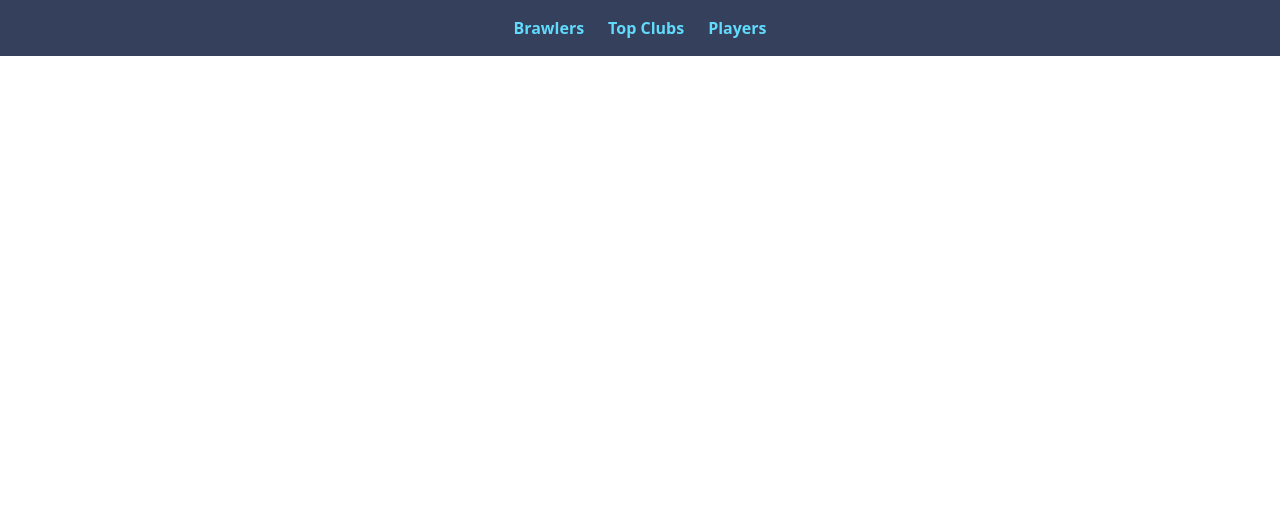
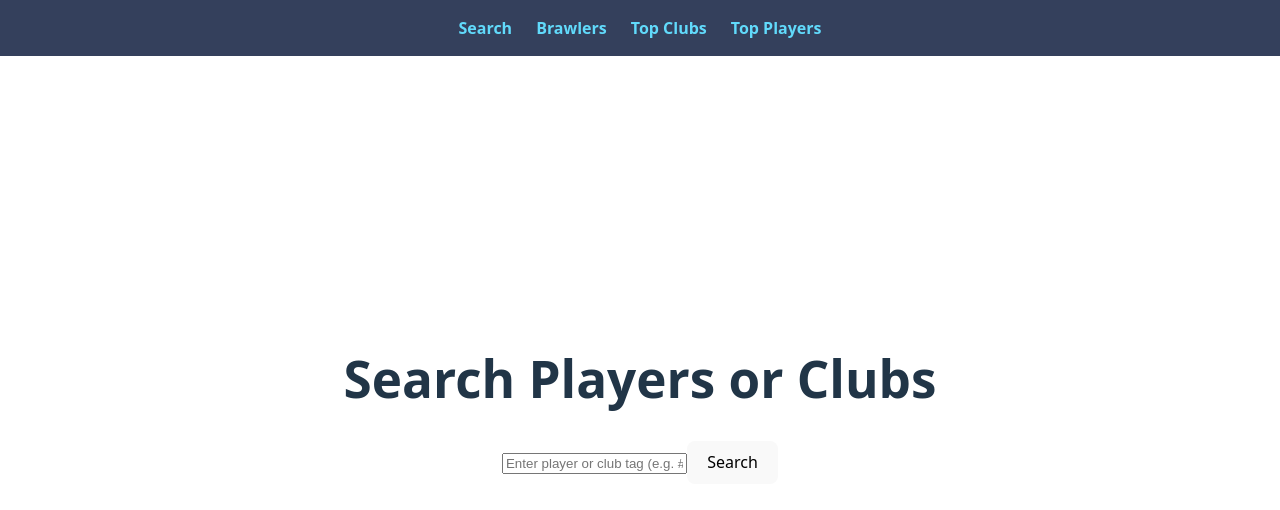
Before and after one commit to ifojiaku/Brawl-Stars-Database-Project, a React (Vite) app in the folder Frontend/: page /search in a window 1280 px wide. Shown: the top 510 px of the page. Built offline with nearby package versions, Linux system fonts and the light colour scheme; no server answers.

Commit message:
Adds somewhat functional search page. Updates header

```diff
--- a/Frontend/src/components/header.jsx
+++ b/Frontend/src/components/header.jsx
@@ -5,9 +5,12 @@
   return (
     <header style={styles.header}>
       <nav style={styles.nav}>
+        <Link to="/search" style={styles.link}>
+        Search
+        </Link>
         <Link to="/brawler" style={styles.link}>Brawlers</Link>
         <Link to="/clubs" style={styles.link}>Top Clubs</Link>
-        <Link to="/players" style={styles.link}>Players</Link>
+        <Link to="/players" style={styles.link}>Top Players</Link>
         {/* <Link to="/items" style={styles.link}>Items</Link> */}
         {/* might not do an items list but could eventaully. will just use items as shown in brawler */}
       </nav>
--- a/Frontend/src/main.jsx
+++ b/Frontend/src/main.jsx
@@ -10,6 +10,7 @@
 import TopPlayersPage from './pages/TopPlayersPage.jsx';
 import PlayerPage from './pages/PlayerPage.jsx';
 import Header from './components/header'
+import SearchPage from './pages/searchPage.jsx';
 
 createRoot(document.getElementById('root')).render(
   <StrictMode>
@@ -23,6 +24,7 @@
         <Route path="/clubs" element={<AllClubsPage/>}/>
         <Route path="/players" element={<TopPlayersPage/>}/>
         <Route path="/players/:playerTag" element={<PlayerPage />} />
+        <Route path="/search" element={<SearchPage/>}/>
       </Routes>
     </Router>
   </StrictMode>,
--- /dev/null
+++ b/Frontend/src/pages/searchPage.jsx
@@ -0,0 +1,73 @@
+import { supabase_connection } from '../supabase/supabase';
+import { useNavigate } from 'react-router-dom';
+import { useState } from 'react';
+
+const SearchPage = () => {
+  const [input, setInput] = useState('');
+  const [error, setError] = useState('');
+  const navigate = useNavigate();
+
+  const handleSearch = async (e) => {
+    e.preventDefault();
+    setError('');
+
+    const tag = input.trim().toUpperCase().replace(/^#/, '');
+
+    if (!tag) {
+      setError('Please enter a valid tag');
+      return;
+    }
+
+    // might divide it from player or club in one search bar to two maybe.
+    try {
+      // Check if it's in player table
+      const { data: player, error: playerErr } = await supabase_connection
+        .from('player')
+        .select('tag')
+        .eq('tag', tag)
+        .single();
+
+      if (player) {
+        navigate(`/players/${tag}`);
+        return;
+      }
+
+      // Check if it's in club table
+      const { data: club, error: clubErr } = await supabase_connection
+        .from('club')
+        .select('tag')
+        .eq('tag', tag)
+        .single();
+
+      if (club) {
+        navigate(`/clubs/${tag}`);
+        return;
+      }
+
+      // ifnot found... wanting to add a thing that then searches for it using the api. lower priority
+      // navigate(`/fetch-tag/${tag}`);
+
+    } catch (err) {
+      console.error('Search error:', err);
+      setError('Something went wrong during search.');
+    }
+  };
+
+  return (
+    <div>
+      <h1>Search Players or Clubs</h1>
+      <form onSubmit={handleSearch}>
+        <input
+          type="text"
+          placeholder="Enter player or club tag (e.g. #QJGRR)"
+          value={input}
+          onChange={(e) => setInput(e.target.value)}
+        />
+        <button type="submit">Search</button>
+      </form>
+      {error && <p style={{ color: 'red' }}>{error}</p>}
+    </div>
+  );
+};
+
+export default SearchPage;
```
